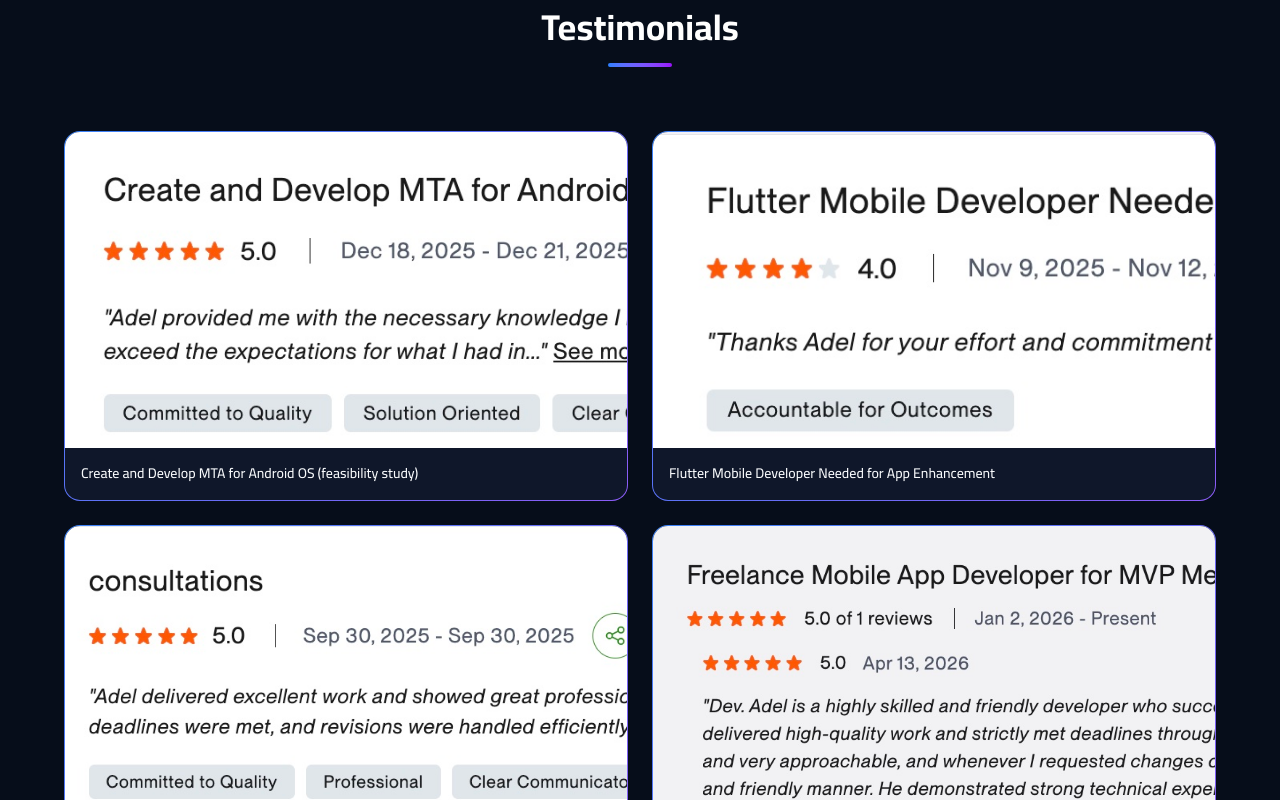
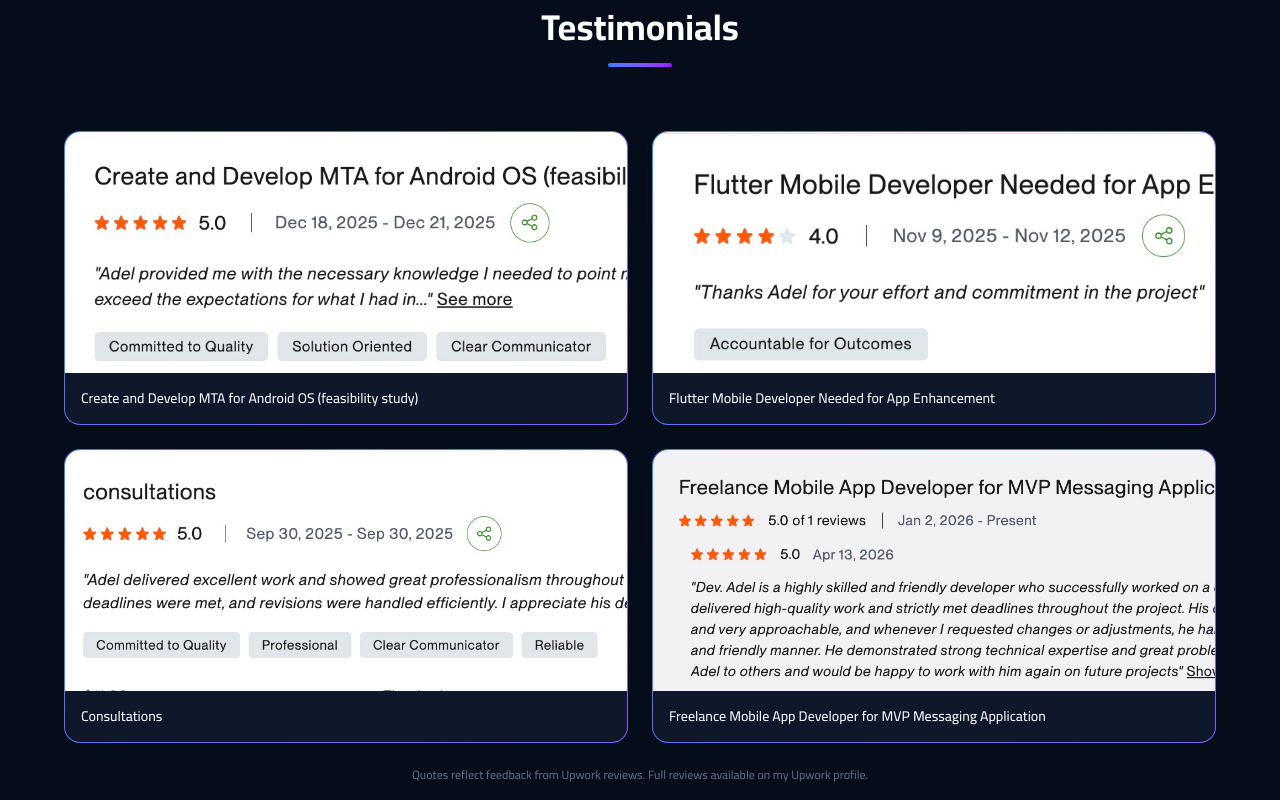
Before and after one commit to A7med3li011/Adel-PORTFOLIO, a Next.js app: page / in a window 1280 px wide. Shown: the part 6160-6960 px from the top of the page. Built offline with nearby package versions, Linux system fonts and the light colour scheme.

Commit message:
feat: adjust aspect ratio of testimonial images in EnhancedTestimonials component

```diff
--- a/app/components/EnhancedTestimonials.tsx
+++ b/app/components/EnhancedTestimonials.tsx
@@ -31,7 +31,7 @@
               animationDelay: `${i * 100}ms`,
             }}
           >
-            <div className="relative w-full aspect-[16/9] overflow-hidden">
+            <div className="relative w-full aspect-[21/9] overflow-hidden">
               <Image
                 src={t.image}
                 alt={t.title}
```
